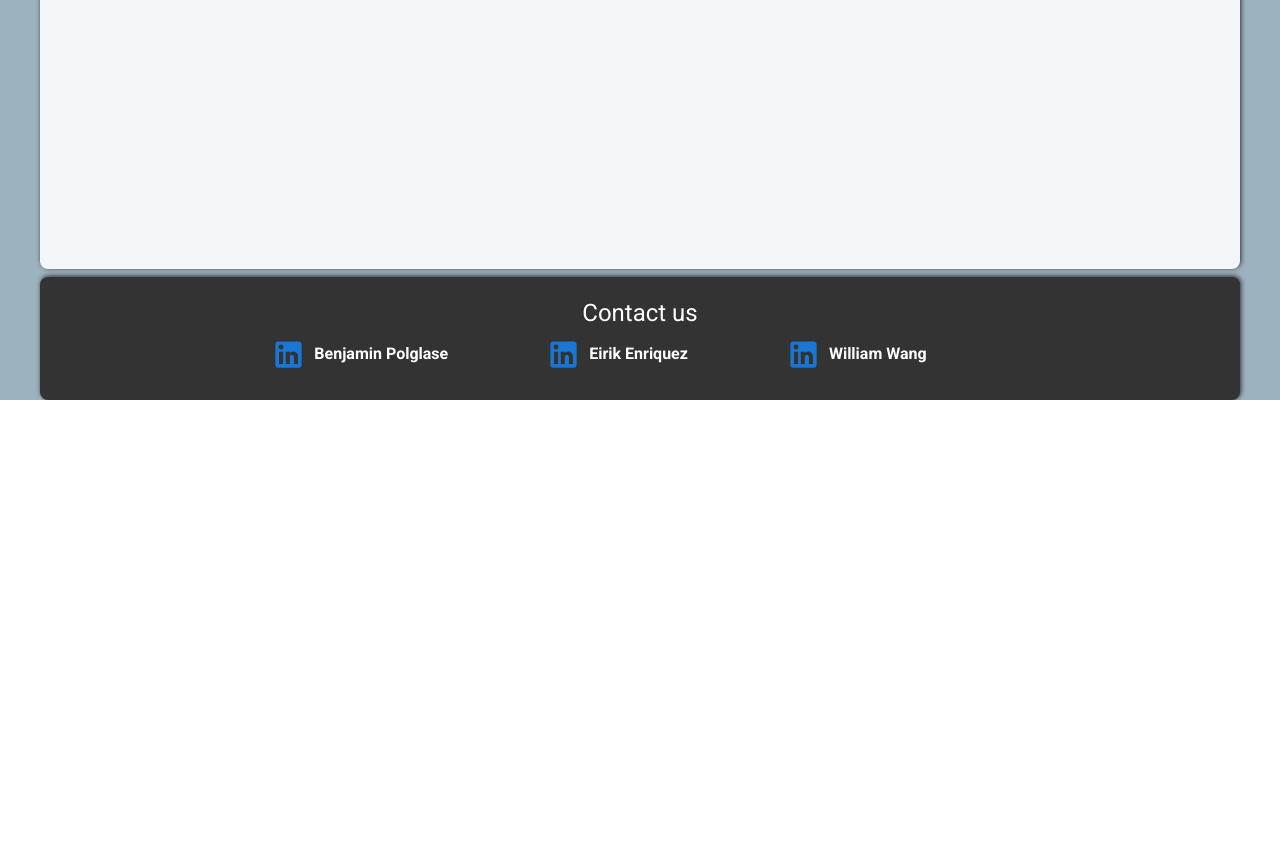
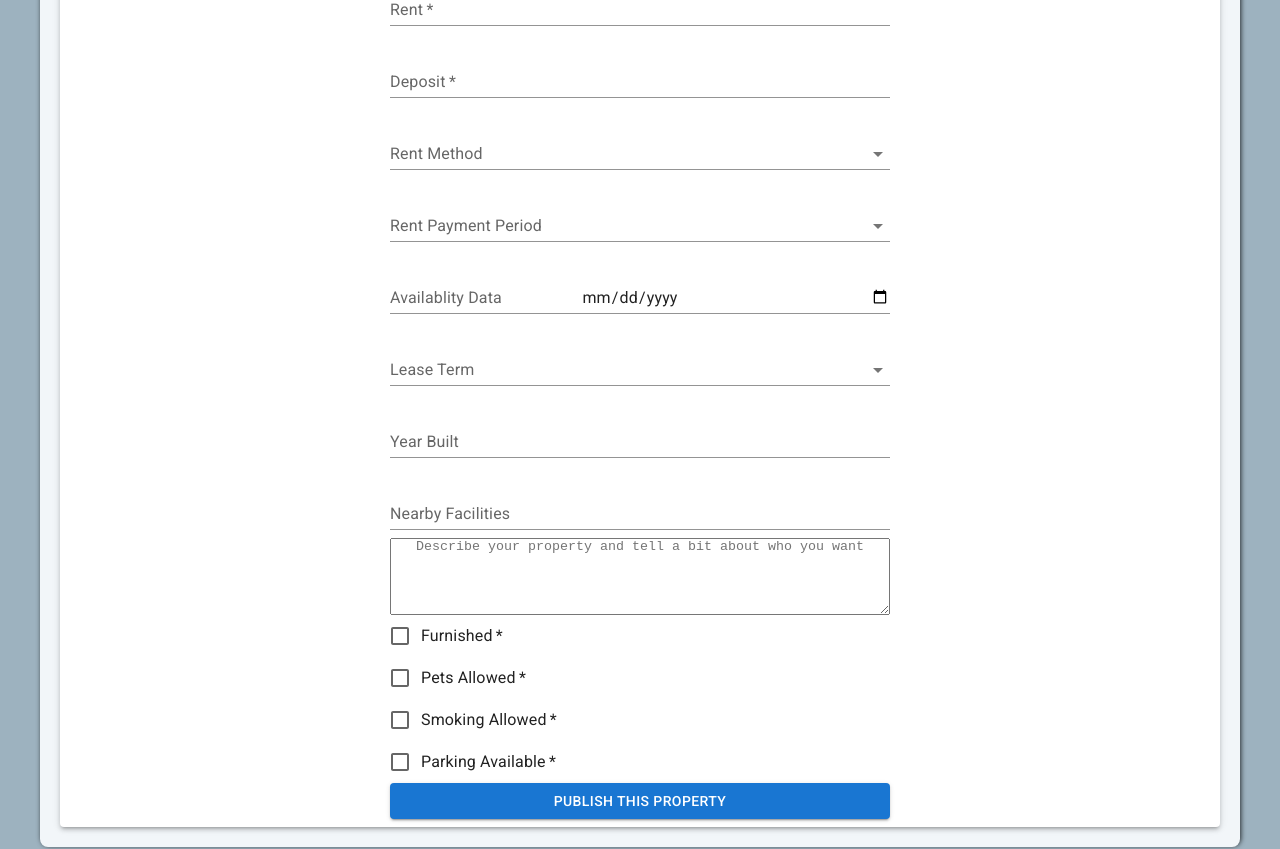
Before and after one commit to Puddle-Dev/Flatties, a React (Create React App) app in the folder flatties-frontend/: page /active-listing in a window 1280 px wide. Shown: the part 400-1249 px from the top of the page. Before the commit the page ends 800 px from the top, so only its background shows below. Built offline with nearby package versions, Linux system fonts and the light colour scheme.

Commit message:
add ActiveListintg page

```diff
--- /dev/null
+++ b/flatties-frontend/src/components/TextArea.tsx
@@ -0,0 +1,62 @@
+import * as React from 'react';
+import { TextareaAutosize as BaseTextareaAutosize } from '@mui/base/TextareaAutosize';
+import { styled } from '@mui/system';
+
+export default function MinHeightTextarea() {
+  const blue = {
+    100: '#DAECFF',
+    200: '#b6daff',
+    400: '#3399FF',
+    500: '#007FFF',
+    600: '#0072E5',
+    900: '#003A75',
+  };
+
+  const grey = {
+    50: '#F3F6F9',
+    100: '#E5EAF2',
+    200: '#DAE2ED',
+    300: '#C7D0DD',
+    400: '#B0B8C4',
+    500: '#9DA8B7',
+    600: '#6B7A90',
+    700: '#434D5B',
+    800: '#303740',
+    900: '#1C2025',
+  };
+
+  const Textarea = styled(BaseTextareaAutosize)(
+    ({ theme }) => `
+    box-sizing: border-box;
+    width: 100%;
+    font-family: 'IBM Plex Sans', sans-serif;
+    font-size: 0.875rem;
+    font-weight: 400;
+    line-height: 1.5;
+    padding: 8px 12px;
+    border-radius: 8px;
+    color: ${theme.palette.mode === 'dark' ? grey[300] : grey[900]};
+    background: ${theme.palette.mode === 'dark' ? grey[900] : '#fff'};
+    border: 1px solid ${theme.palette.mode === 'dark' ? grey[700] : grey[200]};
+    box-shadow: 0px 2px 2px ${theme.palette.mode === 'dark' ? grey[900] : grey[50]};
+
+    &:hover {
+      border-color: ${blue[400]};
+    }
+
+    &:focus {
+      border-color: ${blue[400]};
+      box-shadow: 0 0 0 3px ${theme.palette.mode === 'dark' ? blue[600] : blue[200]};
+    }
+
+    // firefox
+    &:focus-visible {
+      outline: 0;
+    }
+  `,
+  );
+
+  return (
+    <Textarea aria-label="description" minRows={5} placeholder="Description" />
+  );
+}
--- a/flatties-frontend/src/pages/activeListing/ActiveListing.tsx
+++ b/flatties-frontend/src/pages/activeListing/ActiveListing.tsx
@@ -1,10 +1,220 @@
 import React from 'react';
+import { TextField, Button, Typography, Grid, FormControl, MenuItem } from "@mui/material";
+import axios from "../../services/api";
+import { useNavigate } from "react-router-dom";
+import FormControlLabel from "@mui/material/FormControlLabel";
+import Checkbox from "@mui/material/Checkbox";
+import TextArea from "../../components/TextArea"
+import TextareaAutosize from '@mui/material/TextareaAutosize';
+
+
+interface ActiveProperty {
+    ownerId: string;
+    title: string;
+    rent: number;
+    rentMethod: string;
+    rentPaymentPeriod: string;
+    deposit: number;
+    availablityData: string;
+    leaseTerm: string;
+    isFurnished: boolean;
+    isPetAllowed: boolean;
+    isSmokingAllowed: boolean;
+    isParkingAllowed: boolean;
+    yearBuilt: Date;
+    description: string;
+    nearbyFacilities: [string];
+    isActivated: boolean;
+}
+
 
 function ActiveListing() {
+
+
+    //initializing the interface
+    const initialProperty = (): ActiveProperty => {
+        return {
+            ownerId: '',
+            title: '',
+            rent: 0,
+            rentMethod: '',
+            rentPaymentPeriod: '',
+            deposit: 0,
+            availablityData: '',
+            leaseTerm: '',
+            isFurnished: false,
+            isPetAllowed: false,
+            isSmokingAllowed: false,
+            isParkingAllowed: false,
+            yearBuilt: new Date(),
+            description: '',
+            nearbyFacilities: [''],
+            isActivated: false,
+        };
+    }
+
+
+    const [formData, setFormData] = React.useState<ActiveProperty>(initialProperty);
+    const [rentInput, setRentInput] = React.useState<string>('');
+    const [depositInput, setDepositInput] = React.useState<string>('');
+
+    const navigate = useNavigate();
+
+
+
+    const handleSubmit = (e: React.FormEvent<HTMLFormElement>): void => {
+        e.preventDefault(); // Prevent the default form submission
+        //send a POST request to the server
+        // axios.post("/property/create", formData)
+        //     .then((res) => {
+        //         console.log("Property added successfully:", res.data);
+        //         // Close the modal
+        //         setIsSuccess(true);
+        //     })
+        //     .catch((err) => {
+        //         console.log("Property addition failed:", err);
+        //     });
+
+
+        // navigate("/home");  //navigate to the home page
+        // console.log("Form Data:", formData);
+
+        //reset the form after submission
+        // setFormData(initialProperty());
+    }
+
+
+
+
     return (
-        <div>
-            <h1>Active Listing</h1>
-        </div>
+        <Grid container justifyContent="center" display={"flex"}>
+
+            <FormControl component="form" onSubmit={handleSubmit} sx={{ minWidth: 500 }}>
+                <Typography variant="h5" gutterBottom>
+                    Active a Listing
+                </Typography>
+
+                <TextField
+                    id="title"
+                    label="Listing Title"
+                    variant="standard"
+                    margin="normal"
+                    required
+                />
+
+                <TextField
+                    id="rent"
+                    label="Rent"
+                    variant="standard"
+                    margin="normal"
+                    type='number'
+                    required
+                />
+
+                <TextField
+                    id="deposit"
+                    label="Deposit"
+                    variant="standard"
+                    margin="normal"
+                    type='number'
+                    required
+                />
+
+                <TextField
+                    id="rentMethod"
+                    label="Rent Method"
+                    variant="standard"
+                    margin="normal"
+                    select
+                >
+                    <MenuItem value="room">Signle Room</MenuItem>
+                    <MenuItem value="whole">Whole house</MenuItem>
+                    <MenuItem value="Other">Other</MenuItem>
+
+                </TextField>
+
+                <TextField
+                    id='rentPaymentPeriod'
+                    label="Rent Payment Period"
+                    variant="standard"
+                    margin="normal"
+                    select
+                >
+                    <MenuItem value="0">Weekly</MenuItem>
+                    <MenuItem value="1">Fortnightly</MenuItem>
+                    <MenuItem value="2">Monthly</MenuItem>
+                    <MenuItem value="3">Seasonly</MenuItem>
+                    <MenuItem value="4">Yearly</MenuItem>
+                </TextField>
+
+                <TextField
+                    id="availablityData"
+                    label="Availablity Data"
+                    variant="standard"
+                    margin="normal"
+                    type="date"
+                />
+
+                <TextField
+                    id="leaseTerm"
+                    label="Lease Term"
+                    variant="standard"
+                    margin="normal"
+                    select
+                >
+                    <MenuItem value="0">6 Months</MenuItem>
+                    <MenuItem value="1">1 Year</MenuItem>
+                    <MenuItem value="2">2 Years</MenuItem>
+                    <MenuItem value="3">3 Years</MenuItem>
+                    <MenuItem value="4">Other</MenuItem>
+                </TextField>
+
+                <TextField
+                    id="yearBuilt"
+                    label="Year Built"
+                    variant="standard"
+                    margin="normal"
+                />
+
+
+                <TextField
+                    id="nearbyFacilities"
+                    label="Nearby Facilities"
+                    variant="standard"
+                    margin="normal"
+                />
+                <TextareaAutosize aria-label='description' minRows={5} required placeholder='Describe your property and tell a bit about who you want'></TextareaAutosize>
+
+                <FormControlLabel
+                    label="Furnished"
+                    control={<Checkbox />}
+                    required
+                />
+
+                <FormControlLabel
+                    label="Pets Allowed"
+                    control={<Checkbox />}
+                    required
+                />
+
+                <FormControlLabel
+                    label="Smoking Allowed"
+                    control={<Checkbox />}
+                    required
+                />
+
+                <FormControlLabel
+                    label="Parking Available"
+                    control={<Checkbox />}
+                    required
+                />
+
+                <Button variant="contained" type="submit">Publish this property</Button>
+
+            </FormControl>
+
+
+        </Grid>
     )
 }
 
--- a/flatties-frontend/src/pages/newProperty/NewPropertyForm.tsx
+++ b/flatties-frontend/src/pages/newProperty/NewPropertyForm.tsx
@@ -39,9 +39,6 @@ function NewPropertyForm() {
     //initializing the state with an empty array
     const [formData, setFormData] = useState<Property>(initialProperty());
 
-    //check if the form was submitted successfully
-    const [isSuccess, setIsSuccess] = useState<boolean>(false);
-
 
     // Use the useHistory hook to get the history object
     const navigate = useNavigate();
@@ -80,19 +77,14 @@ function NewPropertyForm() {
             .then((res) => {
                 console.log("Property added successfully:", res.data);
                 // Close the modal
-                setIsSuccess(true);
+                setFormData(initialProperty());
+                navigate("/home");  //navigate to the home page
+                console.log("Form Data:", formData);
+
             })
             .catch((err) => {
                 console.log("Property addition failed:", err);
             });
-
-
-        navigate("/home");  //navigate to the home page
-        console.log("Form Data:", formData);
-
-        //reset the form after submission
-        setFormData(initialProperty());
-        setIsSuccess(false);
     }
 
     useEffect(() => {
@@ -202,9 +194,6 @@ function NewPropertyForm() {
                 </TextField>
 
                 <Button variant="contained" type="submit">Submit</Button>
-                {isSuccess && (
-                    <Alert severity="success"> Property added successfully </Alert>
-                )}
 
             </FormControl>
 
```
Also changed, not shown: 1 other file (tests, documents, lock files or other folders).
